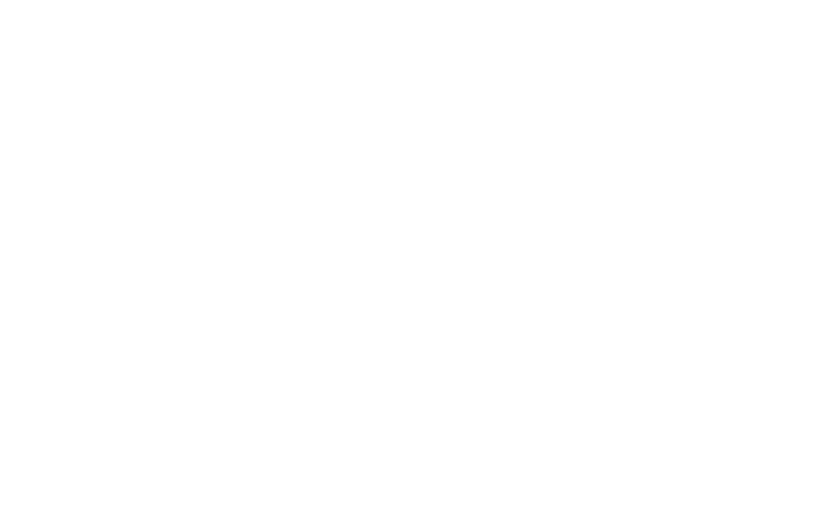
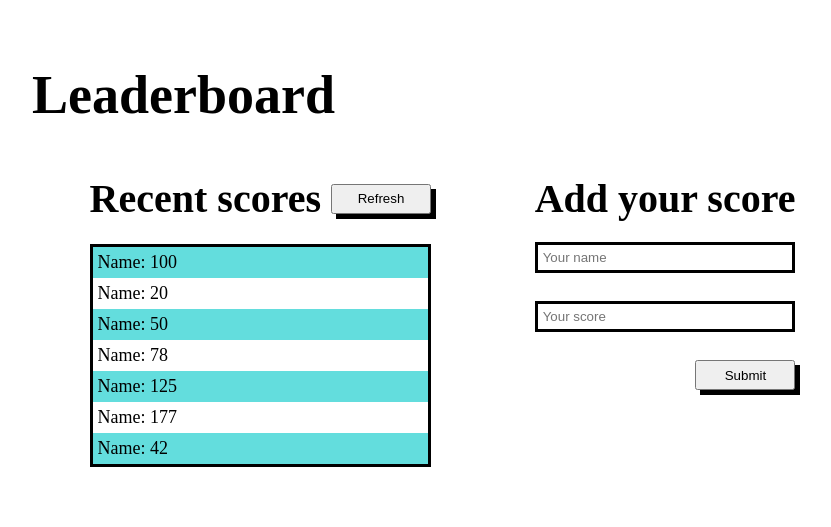
Before and after one commit to dodoburner/Leaderboard, a website built with webpack: page src/index.html in a window 1280 px wide. Shown: the whole page, without its empty margins (32-863 px from the left). Built offline with nearby package versions, Linux system fonts and the light colour scheme.

Commit message:
add plain html and css markup

```diff
--- a/src/index.html
+++ b/src/index.html
@@ -6,5 +6,39 @@
   <title>Leaderboard</title>
 </head>
 <body>
+  <h1>
+    Leaderboard
+  </h1>
+
+  <main>
+    <section class="main-left">
+      <div class="scores-title-container">
+        <h3>
+          Recent scores
+        </h3>
+        <button class="refresh-btn">Refresh</button>
+      </div>
+
+      <ul class="leaderboard">
+        <li>Name: 100</li>
+        <li>Name: 20</li>
+        <li>Name: 50</li>
+        <li>Name: 78</li>
+        <li>Name: 125</li>
+        <li>Name: 177</li>
+        <li>Name: 42</li>
+      </ul>
+    </section>
+
+    <section class="main-right">
+      <h3>
+        Add your score
+      </h3>
+      <input type="text" placeholder="Your name">
+      <input type="text" placeholder="Your score">
+      <button class="submit-btn">Submit</button>
+    </section>
+  </main>
+
 </body>
 </html>
--- a/src/index.js
+++ b/src/index.js
@@ -1 +1,11 @@
 import './style.css'
+
+let scores = document.querySelectorAll('li')
+
+scores.forEach((score, index) => {
+  if (index % 2 === 0) {
+    score.classList.add('aqua')
+  } else {
+    score.classList.remove('aqua')
+  }
+})
--- a/src/style.css
+++ b/src/style.css
@@ -1,3 +1,72 @@
+p,
+h1,
+h3,
+ul {
+  margin: 0;
+  padding: 0;
+}
+
+li {
+  list-style: none;
+}
+
+body {
+  margin: 0;
+  padding: 5%;
+}
+
+main {
+  display: flex;
+  padding: 5%;
+  gap: 10%;
+}
+
 h1 {
-  color: red;
+  font-size: 54px;
 }
+
+h3 {
+  font-size: 40px;
+  line-height: 30px;
+}
+
+.scores-title-container {
+  display: flex;
+  align-items: center;
+  gap: 10px;
+  margin-bottom: 30px;
+}
+
+button {
+  width: 100px;
+  height: 30px;
+  box-shadow: 5px 5px;
+}
+
+.main-right {
+  display: flex;
+  flex-direction: column;
+  gap: 10%;
+}
+
+.submit-btn {
+  align-self: flex-end;
+}
+
+ul {
+  border: 3px solid black;
+}
+
+li {
+  font-size: 18px;
+  padding: 5px;
+}
+
+.aqua {
+  background-color: rgb(99, 221, 221);
+}
+
+input {
+  padding: 5px;
+  border: 3px solid black;
+}
```
